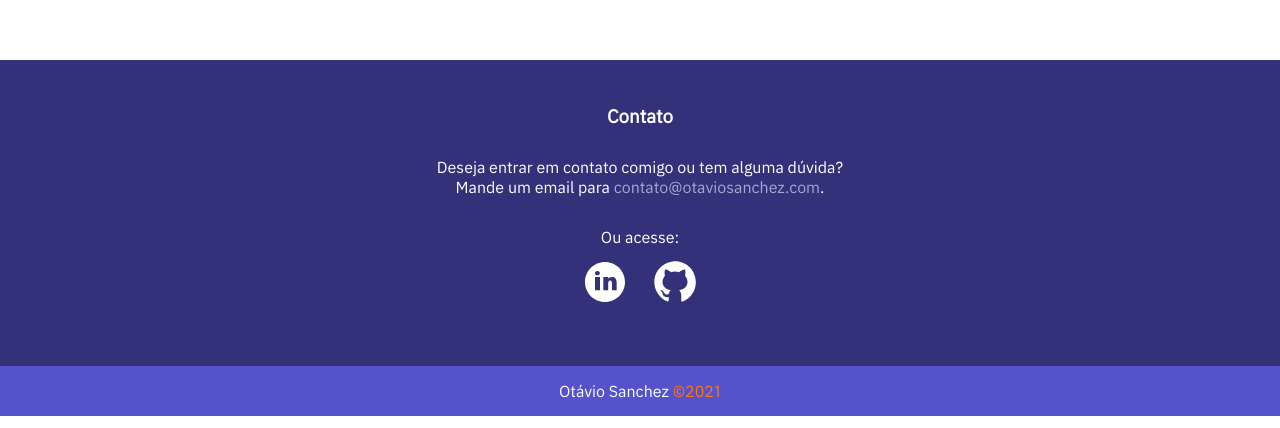
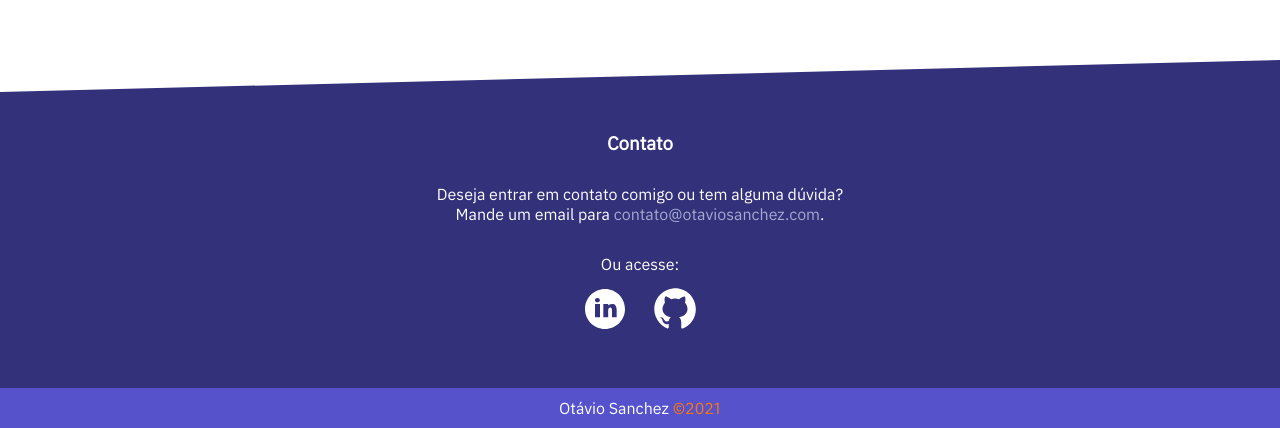
Before and after one commit to otavio-sanchez/otaviosanchez.com, a Next.js app: page / in a window 1280 px wide. Shown: the part 2390-2818 px from the top of the page. Built offline with nearby package versions, Linux system fonts and the light colour scheme.

Commit message:
fix: footer style

```diff
--- a/components/footer/index.tsx
+++ b/components/footer/index.tsx
@@ -2,13 +2,13 @@ import React, { useState } from 'react';
 import { withTheme } from 'styled-components';
 
 import { themeDefault } from '../../styles/theme';
-import { Background } from '../content/style';
-import { Container, ContainerFooter, FooterComponent } from './style';
+import { Container, ContainerFooter, FooterComponent, Triangle } from './style';
 import { Props } from './types';
 
 const Footer = ({ children }: Props): JSX.Element => {
     return (
         <FooterComponent>
+            <Triangle />
             <ContainerFooter>{children}</ContainerFooter>
             <Container>
                 Otávio Sanchez <span> ©{new Date().getFullYear()} </span>
--- a/components/footer/style/index.tsx
+++ b/components/footer/style/index.tsx
@@ -4,10 +4,11 @@ export const FooterComponent = styled.footer`
     width: 100vw;
     align-items: center;
     position: relative;
+    background-color: #fff;
 `;
 
 export const Container = styled.div`
-    padding: 15px 0px;
+    padding: 10px 0px;
     display: block;
     bottom: 30px;
     @media only screen and (max-width: 1920px) {
@@ -28,7 +29,7 @@ export const Container = styled.div`
 `;
 
 export const ContainerFooter = styled.div`
-    padding: 15px 0px;
+    padding: 10px 0px;
     display: block;
     bottom: 30px;
     @media only screen and (max-width: 1920px) {
@@ -43,3 +44,13 @@ export const ContainerFooter = styled.div`
     color: #fff;
     background-color: ${(props) => props.theme.colors?.mainDark};
 `;
+
+export const Triangle = styled.div`
+    display: inline-block;
+    width: 0;
+    height: 0;
+    border-style: solid;
+    margin-bottom: -4px;
+    border-width: 0 0 4vh 100vw;
+    border-color: transparent transparent ${(props) => props.theme.colors?.mainDark} transparent;
+`;
```
